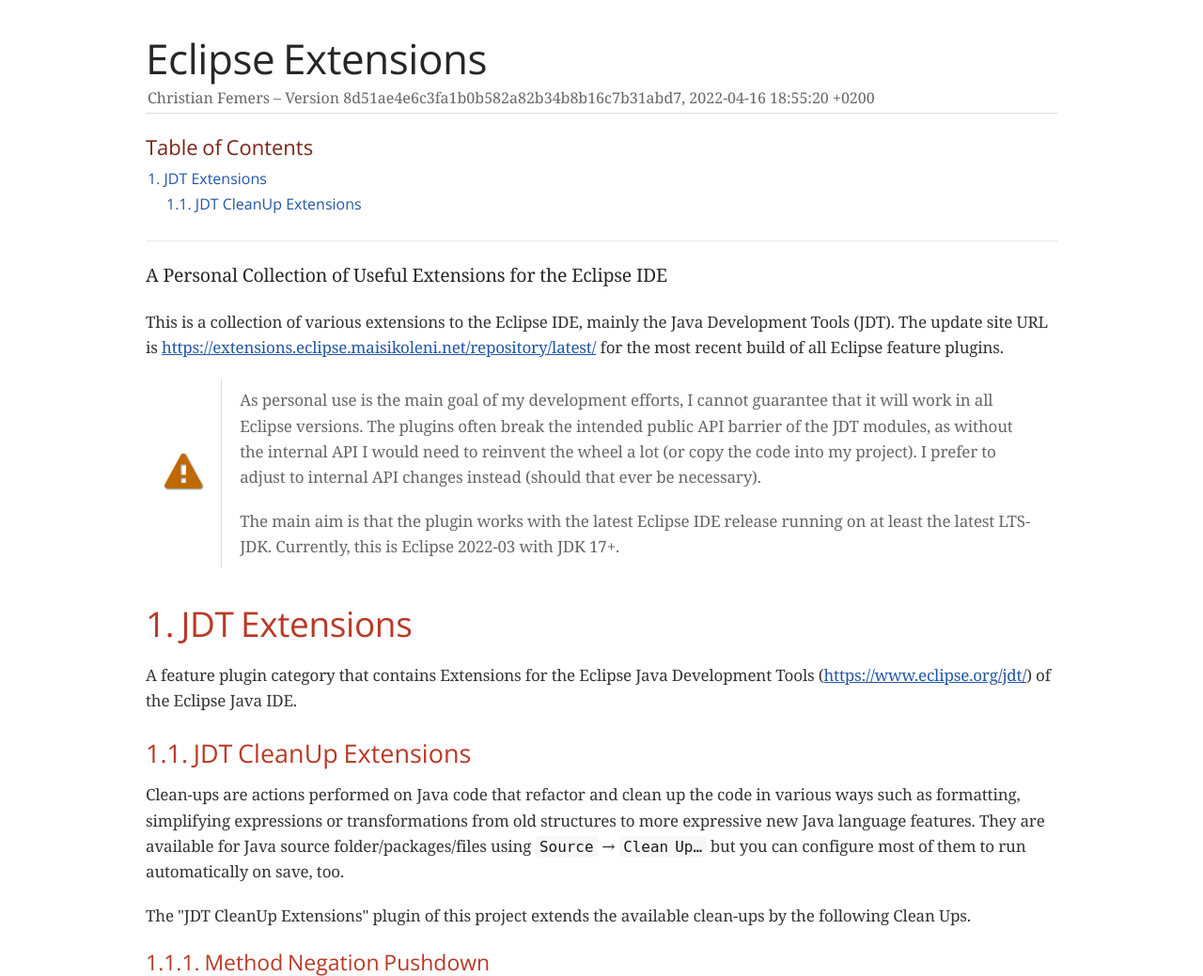
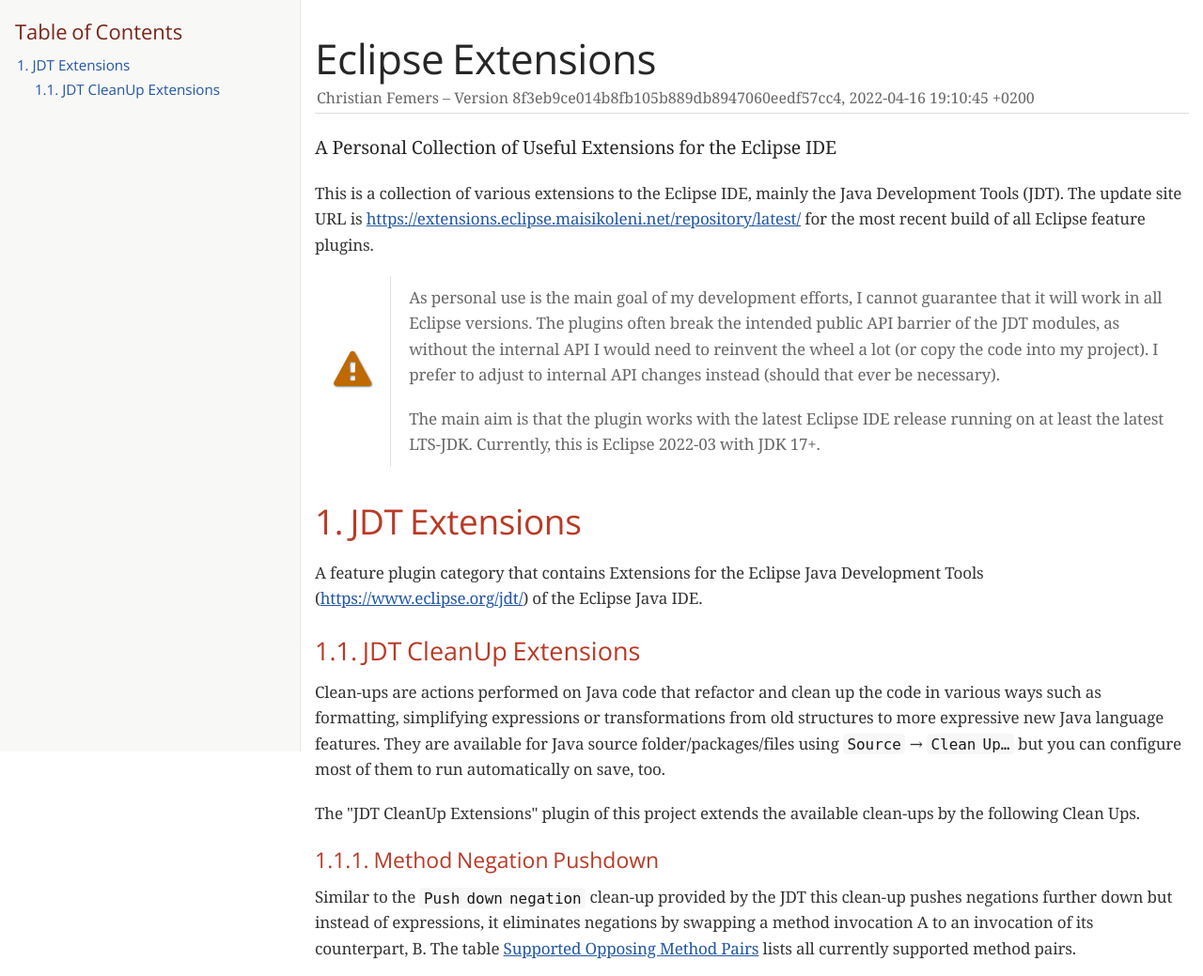
Before and after one commit to MaisiKoleni/eclipse-extensions, a plain HTML site: page index.html in a window 1280 px wide. Shown: the top 1039 px of the page at 94% size. Drawn offline with nearby package versions, Linux system fonts and the light colour scheme; a web font is replaced by a local one.

Commit message:
deploy: 8f3eb9ce014b8fb105b889db8947060eedf57cc4

```diff
--- a/index.html
+++ b/index.html
@@ -440,15 +440,15 @@ body.book #toc,body.book #preamble,body.book h1.sect0,body.book .sect1>h2{page-b
 </style>
 <link rel="stylesheet" href="https://cdnjs.cloudflare.com/ajax/libs/font-awesome/4.7.0/css/font-awesome.min.css">
 </head>
-<body class="article">
+<body class="article toc2 toc-left">
 <div id="header">
 <h1>Eclipse Extensions</h1>
 <div class="details">
 <span id="author" class="author">Christian Femers</span><br>
-<span id="revnumber">version 8d51ae4e6c3fa1b0b582a82b34b8b16c7b31abd7,</span>
-<span id="revdate">2022-04-16 18:55:20 +0200</span>
+<span id="revnumber">version 8f3eb9ce014b8fb105b889db8947060eedf57cc4,</span>
+<span id="revdate">2022-04-16 19:10:45 +0200</span>
 </div>
-<div id="toc" class="toc">
+<div id="toc" class="toc2">
 <div id="toctitle">Table of Contents</div>
 <ul class="sectlevel1">
 <li><a href="#_jdt_extensions">1. JDT Extensions</a>
@@ -594,8 +594,8 @@ without the extensions).</p>
 </div>
 <div id="footer">
 <div id="footer-text">
-Version 8d51ae4e6c3fa1b0b582a82b34b8b16c7b31abd7<br>
-Last updated 2022-04-16 16:56:37 UTC
+Version 8f3eb9ce014b8fb105b889db8947060eedf57cc4<br>
+Last updated 2022-04-16 17:11:57 UTC
 </div>
 </div>
 </body>
```
Also changed, not shown: 10 other files.
